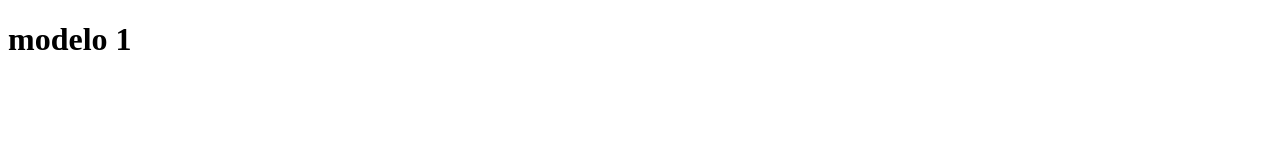
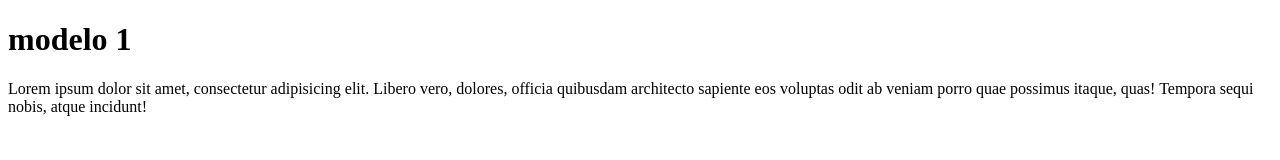
Before and after one commit to josealbertog/git-practica-test, a plain HTML site: page index.html in a window 1280 px wide. Drawn offline with Linux system fonts and the light colour scheme.

Commit message:
el index.html tiene nuevo codigo

```diff
--- a/index.html
+++ b/index.html
@@ -2,9 +2,10 @@
 <html lang="en">
 <head>
 	<meta charset="UTF-8">
-	<title>Document</title>
+	<title>mi primera pagina</title>
 </head>
 <body>
 	<h1>modelo 1</h1>
+	<p>Lorem ipsum dolor sit amet, consectetur adipisicing elit. Libero vero, dolores, officia quibusdam architecto sapiente eos voluptas odit ab veniam porro quae possimus itaque, quas! Tempora sequi nobis, atque incidunt!</p>
 </body>
 </html>
```
